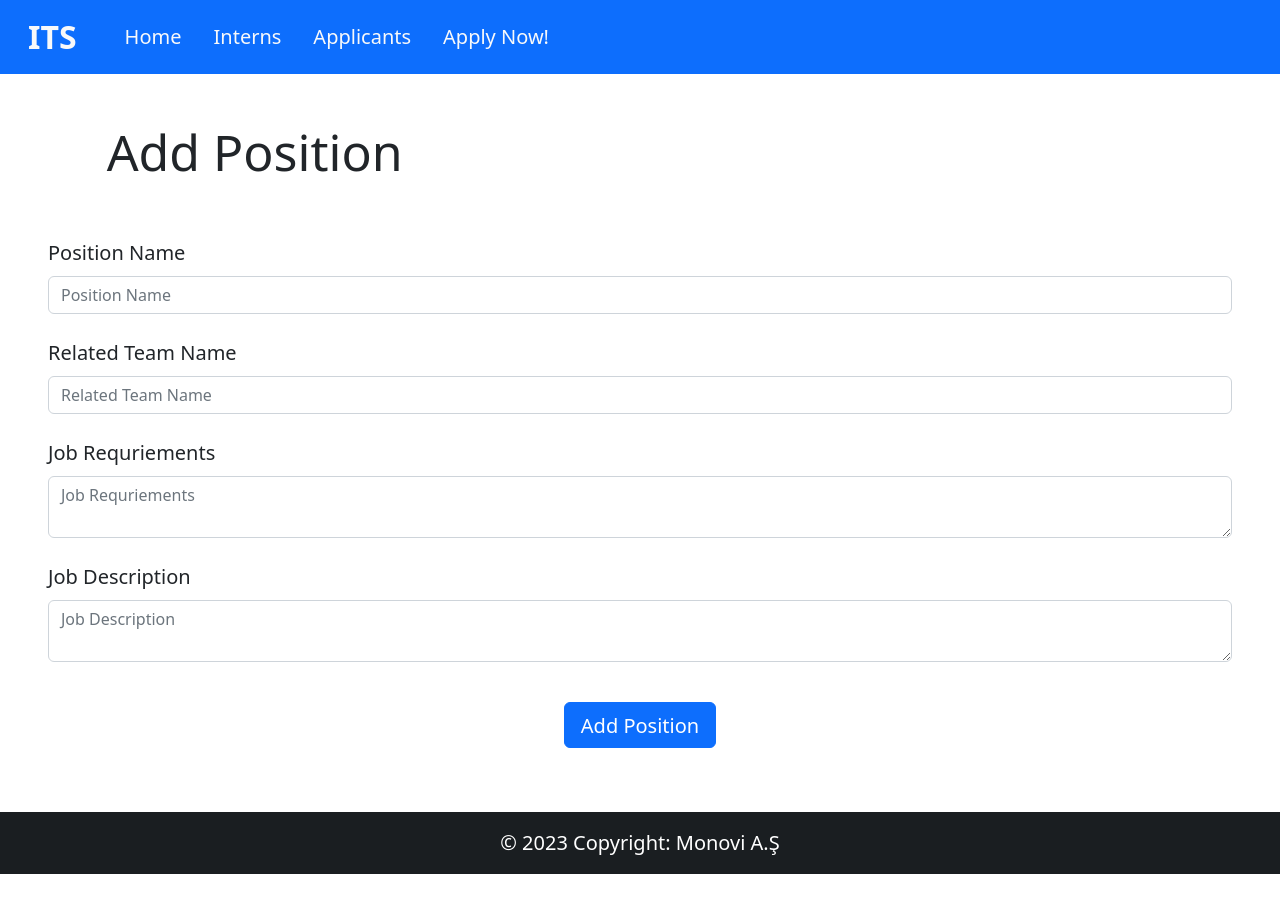
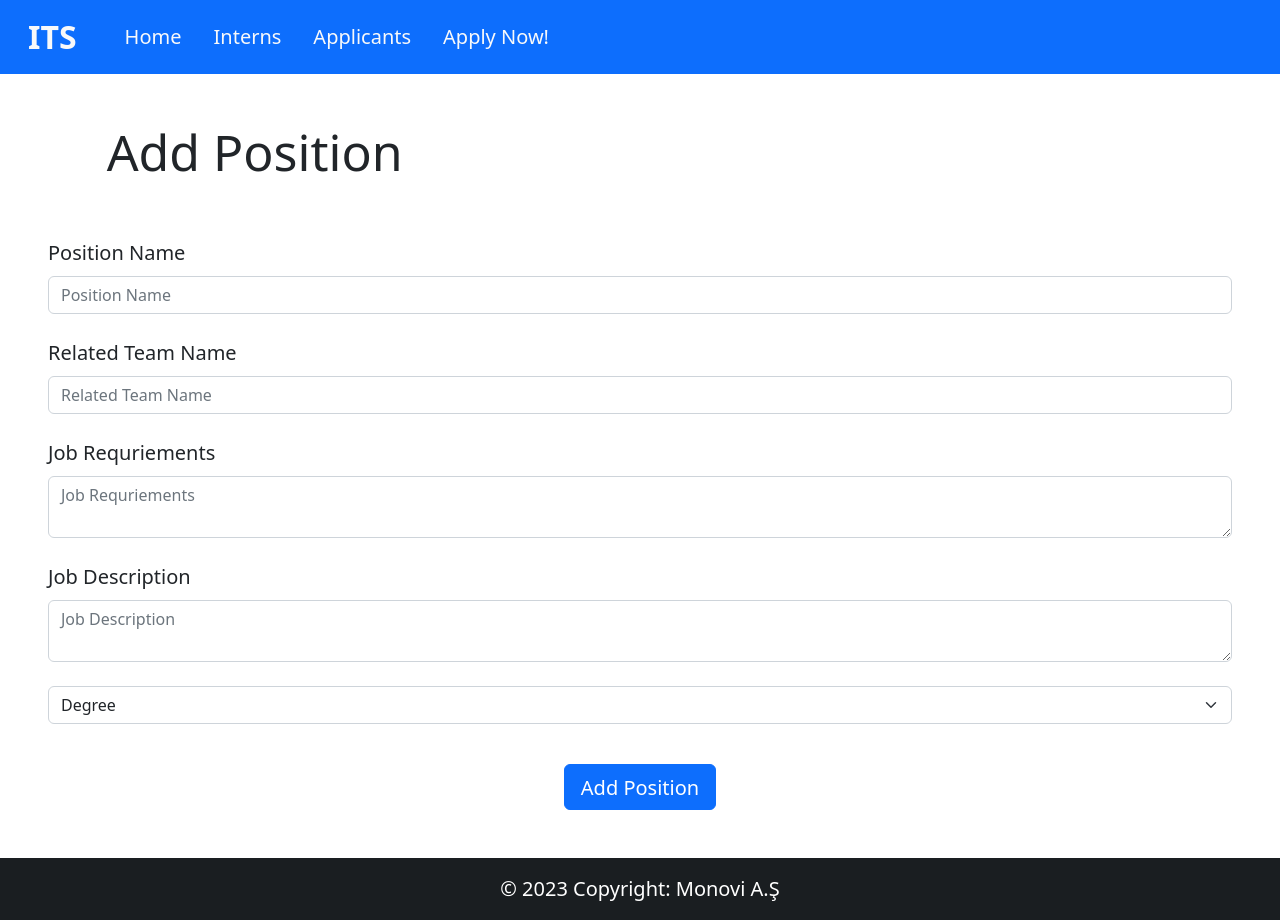
Before and after one commit to YarkinAta00/Intern_tracking_system, a Vue app in the folder deneme/: page /addposition in a window 1280 px wide. Before the commit the page ends 874 px from the top, so only its background shows below. Built offline with nearby package versions, Linux system fonts and the light colour scheme.

Commit message:
dropdown component used in add position page

```diff
--- a/deneme/src/AddPosition.vue
+++ b/deneme/src/AddPosition.vue
@@ -5,7 +5,7 @@ export default {
   components: {
     PageTitle,
     Button,
-   }
+  }
 }
 </script>
 
@@ -35,8 +35,15 @@ export default {
         placeholder="Job Description"></textarea>
     </div>
 
+    <select class="form-select mt-4" aria-label="Default select example">
+      <option selected>Degree</option>
+      <option value="1">Software Engineering</option>
+      <option value="2">Computer Engineering</option>
+      <option value="3">Electric and Electronics Engineering</option>
+    </select>
+
     <div class="container-sm d-flex flex-column align-items-center justify-content-center mt-3 p-4">
-      <Button class="pt-2 px-3 fs-5" buttonText="Add Position"/>
+      <Button class="pt-2 px-3 fs-5" buttonText="Add Position" />
     </div>
   </div>
 </template>
```
